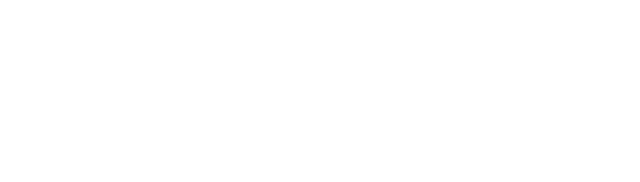
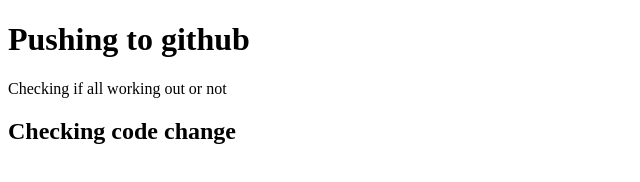
Before and after one commit to Fahad-Faisaal/my-second-repo, a plain HTML site: page index.html in a window 1280 px wide. Shown: the whole page, without its empty margins (0-640 px from the left). Drawn offline with Linux system fonts and the light colour scheme.

Commit message:
added header

```diff
--- a/index.html
+++ b/index.html
@@ -7,6 +7,8 @@
   <title>My second repo</title>
 </head>
 <body>
-
+  <h1>Pushing to github</h1>
+  <p>Checking if all working out or not</p>
+  <h2>Checking code change</h2>
 </body>
 </html>
```
